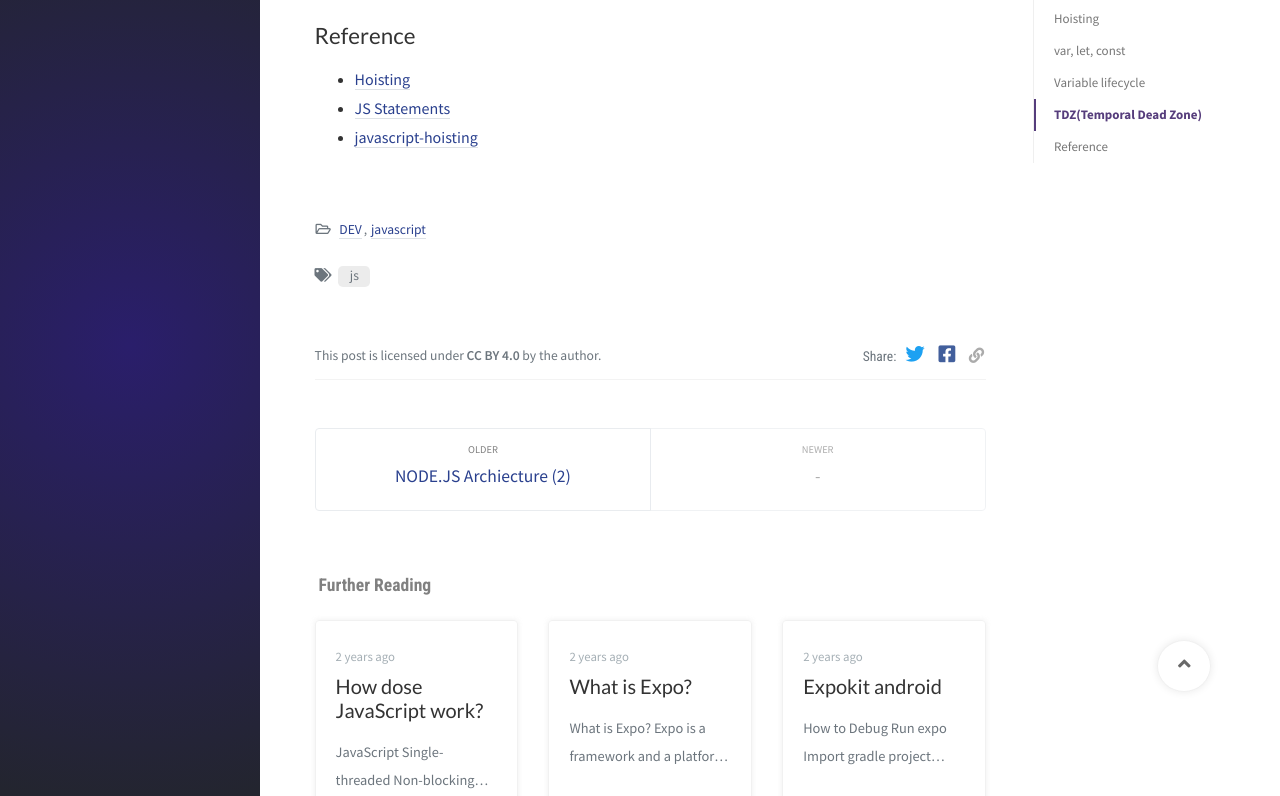
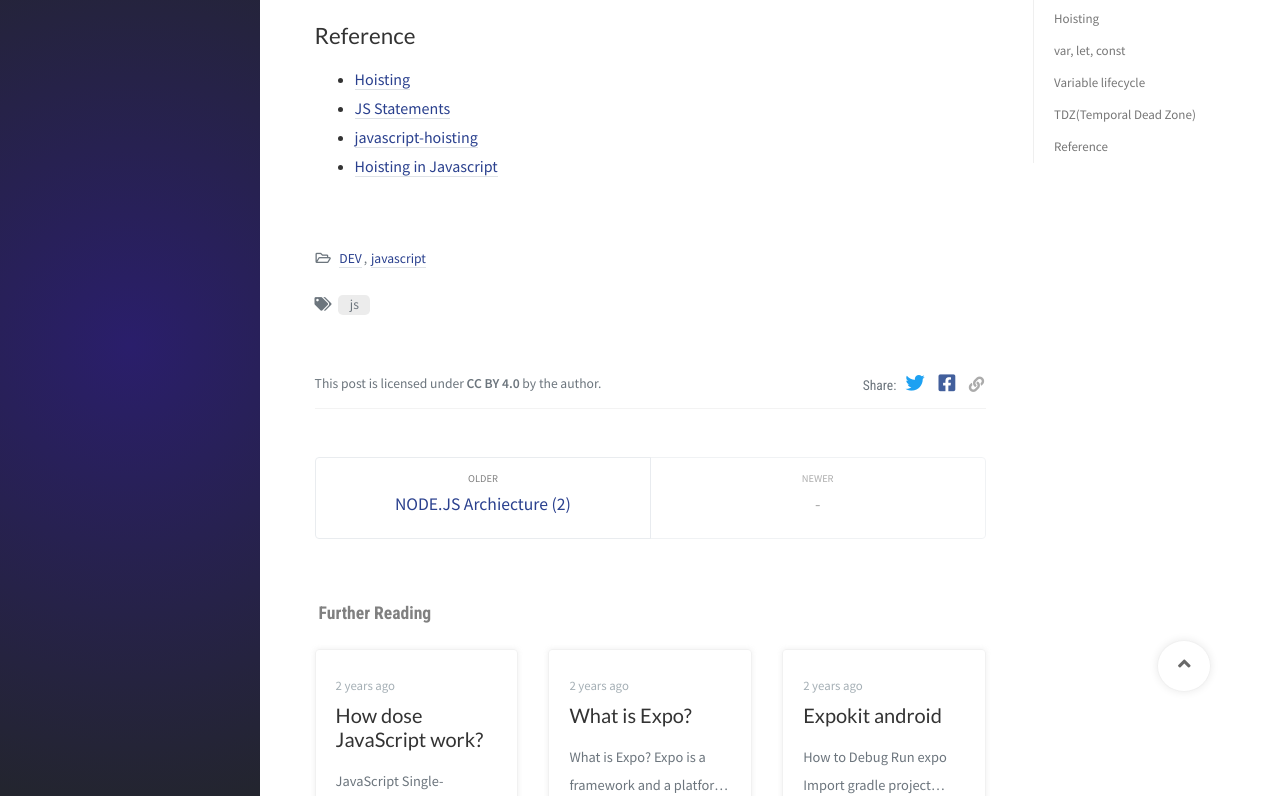
Before and after one commit to june2/june2.github.io, a Jekyll site: the page built from _posts/2020-05-13-Variable.md, in a window 1280 px wide and 900 px high, scrolled down 2083 px, cut to the strip 104-900 px from the top of the window. Built offline with Jekyll 4.4.1, drawn with Linux system fonts in a browser that asks for light colours; nearby versions of some CDN libraries; comment, search, counter and statistics services are not loaded.

Commit message:
Added a new resource
Hey, I have added a new resource for Hoisting in JS. I came across this tutorial when researching for some materials to help me learn JavaScript. This reference will make the content more valuable. Hope this small contribution will help other learners.

```diff
--- a/_posts/2020-05-13-Variable.md
+++ b/_posts/2020-05-13-Variable.md
@@ -88,3 +88,4 @@
 - [Hoisting](https://developer.mozilla.org/en-US/docs/Glossary/Hoisting)
 - [JS Statements](https://developer.mozilla.org/en-US/docs/Web/JavaScript/Reference/Statements/var)
 - [javascript-hoisting](https://www.geeksforgeeks.org/javascript-hoisting/)
+- [Hoisting in Javascript](https://www.scaler.com/topics/hoisting-in-javascript/)
```
